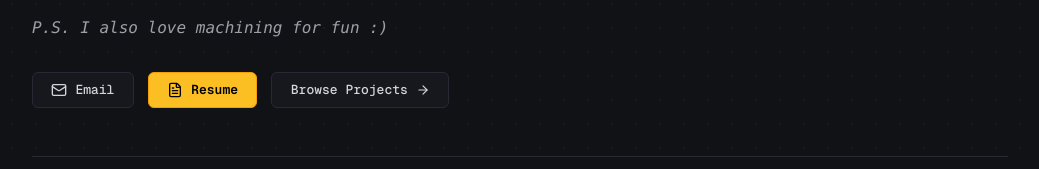
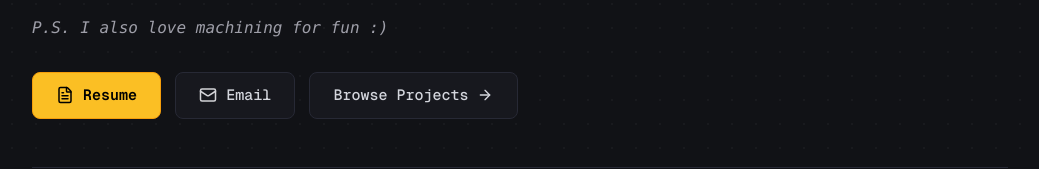
Before and after one commit to Krit8025/krit8025.github.io, a Next.js app: page / in a window 1280 px wide. Shown: the part 320-489 px from the top of the page, without its empty margins (120-1159 px from the left). Built offline with nearby package versions, Linux system fonts and the light colour scheme.

Commit message:
feat: position Resume button first and increase button sizes

```diff
--- a/src/app/globals.css
+++ b/src/app/globals.css
@@ -60,21 +60,21 @@ a {
 .smooth-btn-primary {
   display: inline-flex;
   align-items: center;
-  gap: 0.5rem;
+  gap: 0.55rem;
   background: #fbbf24;
   color: #000000;
   font-weight: 600;
-  border-radius: 0.375rem;
-  padding: 0.55rem 1.15rem;
+  border-radius: 0.5rem;
+  padding: 0.72rem 1.45rem;
   font-family: var(--font-geist-mono), monospace;
-  font-size: 0.8125rem;
+  font-size: 0.9375rem;
   border: 1px solid #f59e0b;
   transition: all 0.2s ease;
 }
 
 .smooth-btn-primary:hover {
   background: #f59e0b;
-  box-shadow: 0 4px 14px rgba(251, 191, 36, 0.25);
+  box-shadow: 0 4px 16px rgba(251, 191, 36, 0.28);
   transform: translateY(-1px);
 }
 
@@ -85,15 +85,15 @@ a {
 .smooth-btn-secondary {
   display: inline-flex;
   align-items: center;
-  gap: 0.5rem;
+  gap: 0.55rem;
   background: #17181e;
   color: #d4d6dd;
   font-weight: 500;
   border: 1px solid #272935;
-  border-radius: 0.375rem;
-  padding: 0.55rem 1.15rem;
+  border-radius: 0.5rem;
+  padding: 0.72rem 1.45rem;
   font-family: var(--font-geist-mono), monospace;
-  font-size: 0.8125rem;
+  font-size: 0.9375rem;
   transition: all 0.2s ease;
 }
 
--- a/src/app/page.tsx
+++ b/src/app/page.tsx
@@ -23,16 +23,8 @@ export default function Home() {
           </p>
         </div>
 
-        {/* Action Buttons: Only Email, Resume, Browse Projects */}
-        <div className="flex flex-wrap items-center gap-3.5 pt-2 font-mono text-xs">
-          <a
-            href="mailto:krithik2985@gmail.com"
-            className="smooth-btn-secondary"
-          >
-            <Mail className="w-4 h-4 text-zinc-300" />
-            <span>Email</span>
-          </a>
-
+        {/* Action Buttons: Resume First, then Email, Browse Projects */}
+        <div className="flex flex-wrap items-center gap-3.5 pt-2">
           <a
             href="/resume.pdf"
             target="_blank"
@@ -40,8 +32,16 @@ export default function Home() {
             className="smooth-btn-primary"
             title="Open Resume in new tab"
           >
-            <FileText className="w-4 h-4 text-black" />
+            <FileText className="w-[18px] h-[18px] text-black" />
             <span>Resume</span>
+          </a>
+
+          <a
+            href="mailto:krithik2985@gmail.com"
+            className="smooth-btn-secondary"
+          >
+            <Mail className="w-[18px] h-[18px] text-zinc-300" />
+            <span>Email</span>
           </a>
 
           <Link
@@ -49,7 +49,7 @@ export default function Home() {
             className="smooth-btn-secondary"
           >
             <span>Browse Projects</span>
-            <ArrowRight className="w-3.5 h-3.5" />
+            <ArrowRight className="w-4 h-4" />
           </Link>
         </div>
       </section>
```
